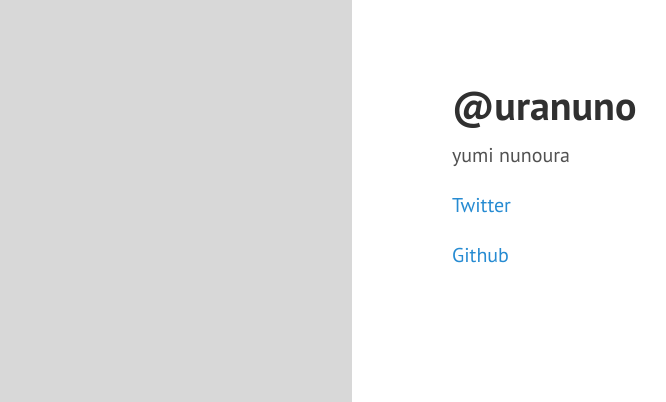
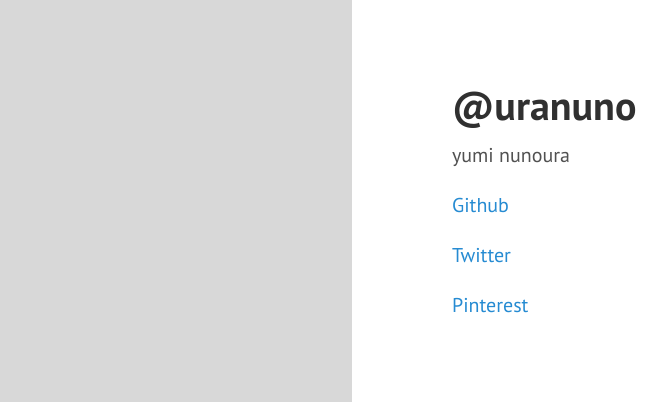
Before and after one commit to uranuno/uranuno.github.io, a Jekyll site: the page built from about.md, in a window 1280 px wide. Shown: the top 402 px of the page, without its empty margins (8-674 px from the left). Built offline with Jekyll 4.4.1, drawn with Linux system fonts in a browser that asks for light colours; Markdown is read by kramdown in place of the engine named in the settings.

Commit message:
Pinterest

```diff
--- a/about.md
+++ b/about.md
@@ -5,6 +5,8 @@ title: "@uranuno"
 
 yumi nunoura
 
+[Github](https://github.com/uranuno)
+
 [Twitter](https://twitter.com/uranuno)
 
-[Github](https://github.com/uranuno)
+[Pinterest](https://jp.pinterest.com/uranuno/)
```
